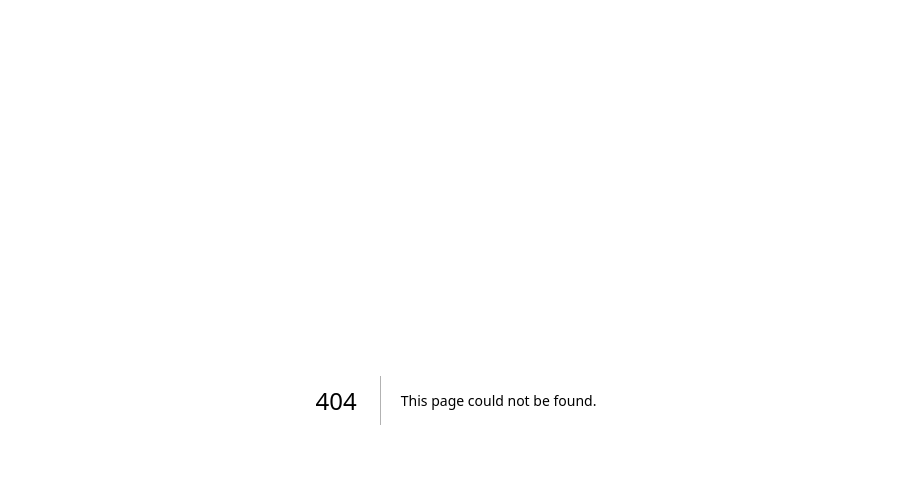
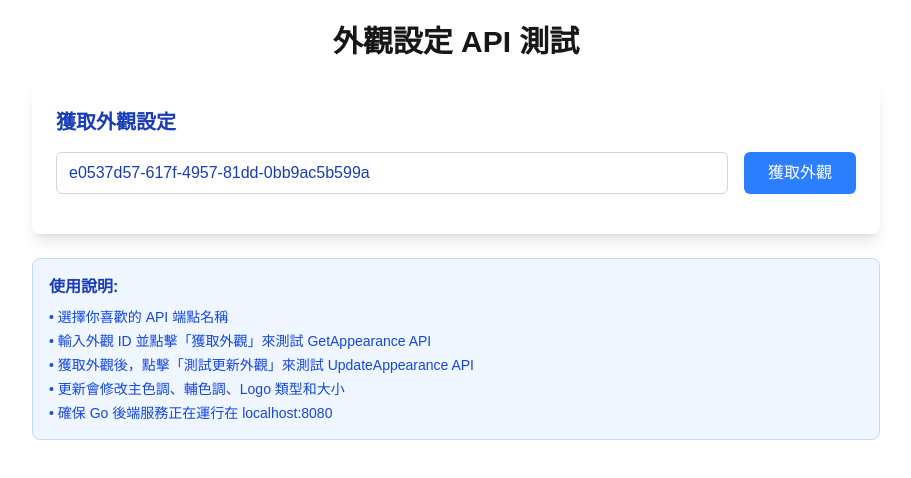
Before and after one commit to ChaChaChung/nextjs_with_connect_buf, a Next.js app: page /appearance in a window 1280 px wide. Before the commit this address had no page. Shown: the top 478 px of the page, without its empty margins (184-1095 px from the left). Built offline with nearby package versions, Linux system fonts and the light colour scheme.

Commit message:
新增呼叫使用分離端點api的網頁

```diff
--- /dev/null
+++ b/app/appearance/page.tsx
@@ -0,0 +1,190 @@
+'use client';
+
+import { useState } from 'react';
+
+interface Appearance {
+  id: string;
+  logoUrl: string;
+  primaryColor: string;
+  secondaryColor: string;
+  createdAt: string;
+  updatedAt: string;
+  logoKey: string;
+  logoSize: number;
+  logoType: string;
+}
+
+export default function TestAppearancePage() {
+  const [appearanceId, setAppearanceId] = useState('e0537d57-617f-4957-81dd-0bb9ac5b599a');
+  const [appearance, setAppearance] = useState<Appearance | null>(null);
+  const [loading, setLoading] = useState(false);
+  const [message, setMessage] = useState('');
+
+  // 測試獲取外觀設定
+  const testGetAppearance = async () => {
+    if (!appearanceId.trim()) {
+      setMessage('請輸入外觀 ID');
+      return;
+    }
+
+    setLoading(true);
+    setMessage('');
+
+    try {
+      // 根據選擇的端點使用不同的 API
+      const apiUrl = `/api/appearance/get?id=${appearanceId}`;
+
+      const response = await fetch(apiUrl);
+      const data = await response.json();
+
+      if (response.ok) {
+        // 根據不同端點處理回應資料
+        const appearanceData = data.appearance || data.theme;
+        setAppearance(appearanceData);
+        setMessage(`成功獲取外觀設定: ${data.message}`);
+      } else {
+        setMessage(`錯誤: ${data.error}`);
+        setAppearance(null);
+      }
+    } catch (error) {
+      setMessage(`請求失敗: ${error instanceof Error ? error.message : 'Unknown error'}`);
+      setAppearance(null);
+    } finally {
+      setLoading(false);
+    }
+  };
+
+  // 測試更新外觀設定
+  const testUpdateAppearance = async () => {
+    if (!appearance) {
+      setMessage('請先獲取外觀設定');
+      return;
+    }
+
+    setLoading(true);
+    setMessage('');
+
+    try {
+      // 更新一些值作為測試
+      const updatedAppearance = {
+        ...appearance,
+        primaryColor: '#FF6B6B',
+        secondaryColor: '#4ECDC4',
+        logoType: 'png',
+        logoSize: 1024
+      };
+
+      // 根據選擇的端點使用不同的 API
+      const apiUrl = `/api/appearance/update`;
+      const requestBody = { appearance: updatedAppearance };
+
+      const response = await fetch(apiUrl, {
+        method: 'POST',
+        headers: {
+          'Content-Type': 'application/json',
+        },
+        body: JSON.stringify(requestBody),
+      });
+
+      const data = await response.json();
+
+      if (response.ok) {
+        const appearanceData = data.appearance || data.theme;
+        setAppearance(appearanceData);
+        setMessage(`成功更新外觀設定: ${data.message}`);
+      } else {
+        setMessage(`錯誤: ${data.error}`);
+      }
+    } catch (error) {
+      setMessage(`請求失敗: ${error instanceof Error ? error.message : 'Unknown error'}`);
+    } finally {
+      setLoading(false);
+    }
+  };
+
+  return (
+    <div className="container mx-auto p-6 max-w-4xl">
+      <h1 className="text-3xl font-bold mb-6 text-center">外觀設定 API 測試</h1>
+
+      <div className="bg-white text-blue-800 rounded-lg shadow-lg p-6 mb-6">
+        <h2 className="text-xl font-semibold mb-4">獲取外觀設定</h2>
+
+        <div className="flex gap-4 mb-4">
+          <input
+            type="text"
+            value={appearanceId}
+            onChange={(e) => setAppearanceId(e.target.value)}
+            placeholder="輸入外觀 ID (例如: e0537d57-617f-4957-81dd-0bb9ac5b599a)"
+            className="flex-1 px-3 py-2 border border-gray-300 rounded-md focus:outline-none focus:ring-2 focus:ring-blue-500"
+          />
+          <button
+            onClick={testGetAppearance}
+            disabled={loading}
+            className="px-6 py-2 bg-blue-500 text-white rounded-md hover:bg-blue-600 disabled:opacity-50 disabled:cursor-not-allowed"
+          >
+            {loading ? '載入中...' : '獲取外觀'}
+          </button>
+        </div>
+
+        {appearance && (
+          <div className="bg-gray-50 rounded-lg p-4 mb-4">
+            <h3 className="font-semibold mb-2">當前外觀設定:</h3>
+            <div className="grid grid-cols-2 gap-4 text-sm">
+              <div><strong>ID:</strong> {appearance.id}</div>
+              <div><strong>Logo URL:</strong> {appearance.logoUrl || '未設定'}</div>
+              <div><strong>主色調:</strong>
+                <span
+                  className="inline-block w-4 h-4 rounded ml-2"
+                  style={{ backgroundColor: appearance.primaryColor || '#ccc' }}
+                ></span>
+                {appearance.primaryColor || '未設定'}
+              </div>
+              <div><strong>輔色調:</strong>
+                <span
+                  className="inline-block w-4 h-4 rounded ml-2"
+                  style={{ backgroundColor: appearance.secondaryColor || '#ccc' }}
+                ></span>
+                {appearance.secondaryColor || '未設定'}
+              </div>
+              <div><strong>Logo 類型:</strong> {appearance.logoType || '未設定'}</div>
+              <div><strong>Logo 大小:</strong> {appearance.logoSize || '未設定'} bytes</div>
+              <div><strong>建立時間:</strong> {appearance.createdAt || '未設定'}</div>
+              <div><strong>更新時間:</strong> {appearance.updatedAt || '未設定'}</div>
+            </div>
+          </div>
+        )}
+
+        {appearance && (
+          <button
+            onClick={testUpdateAppearance}
+            disabled={loading}
+            className="px-6 py-2 bg-green-500 text-white rounded-md hover:bg-green-600 disabled:opacity-50 disabled:cursor-not-allowed"
+          >
+            {loading ? '更新中...' : '測試更新外觀'}
+          </button>
+        )}
+      </div>
+
+      {message && (
+        <div className={`p-4 rounded-lg ${
+          message.includes('錯誤') || message.includes('失敗')
+            ? 'bg-red-100 text-red-700 border border-red-200'
+            : 'bg-green-100 text-green-700 border border-green-200'
+        }`}>
+          {message}
+        </div>
+      )}
+
+      <div className="bg-blue-50 border border-blue-200 rounded-lg p-4">
+        <h3 className="font-semibold text-blue-800 mb-2">使用說明:</h3>
+        <ul className="text-blue-700 text-sm space-y-1">
+          <li>• 選擇你喜歡的 API 端點名稱</li>
+          <li>• 輸入外觀 ID 並點擊「獲取外觀」來測試 GetAppearance API</li>
+          <li>• 獲取外觀後，點擊「測試更新外觀」來測試 UpdateAppearance API</li>
+          <li>• 更新會修改主色調、輔色調、Logo 類型和大小</li>
+          <li>• 確保 Go 後端服務正在運行在 localhost:8080</li>
+        </ul>
+      </div>
+    </div>
+  );
+}
```
